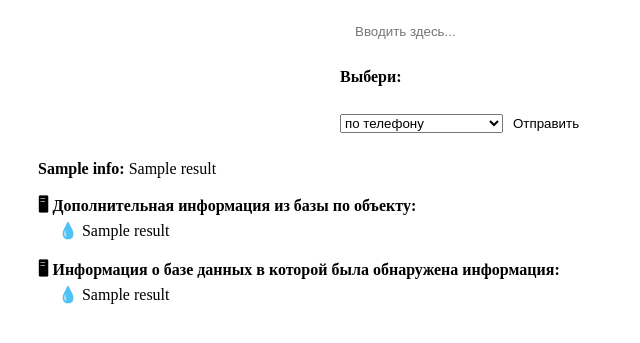
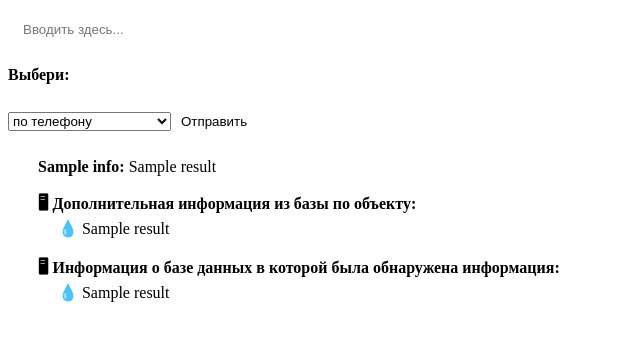
Before and after one commit to ebosh-alt/quickosintapi, a Flask app: template templates/index.html in a window 1280 px wide. Shown: the top 343 px of the page, without its empty margins (0-640 px from the left). Run offline with Flask 3, Linux system fonts and the light colour scheme; the template is opened without the code that fills it: most values are stand-ins (such as "Sample title", 1, 10 or a date in 2020).

Commit message:
alpha-version

```diff
--- a/templates/index.html
+++ b/templates/index.html
@@ -7,13 +7,6 @@
 <style>
     * {
         box-sizing: border-box;
-    }
-
-    form.List {
-        position: relative;
-        width: 600px;
-        margin: 10px auto;
-
     }
 
     input, button {
```
